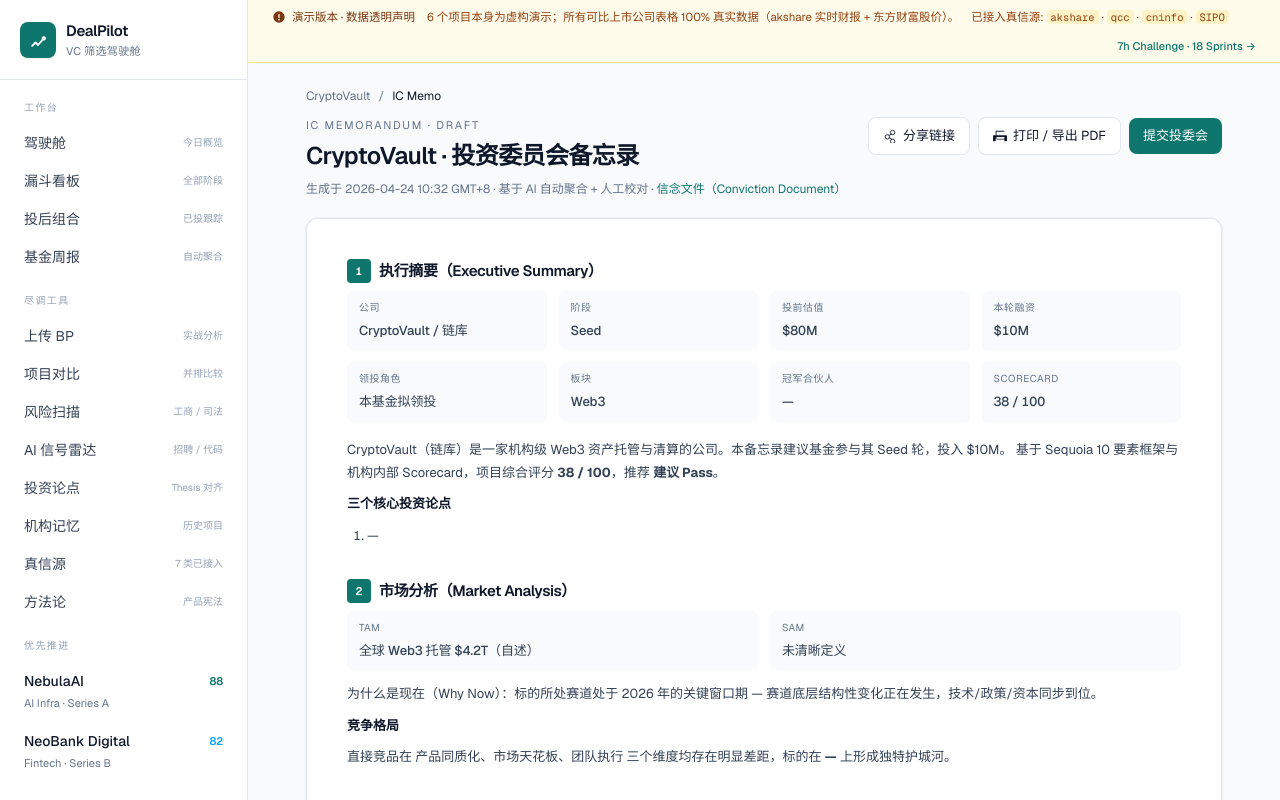
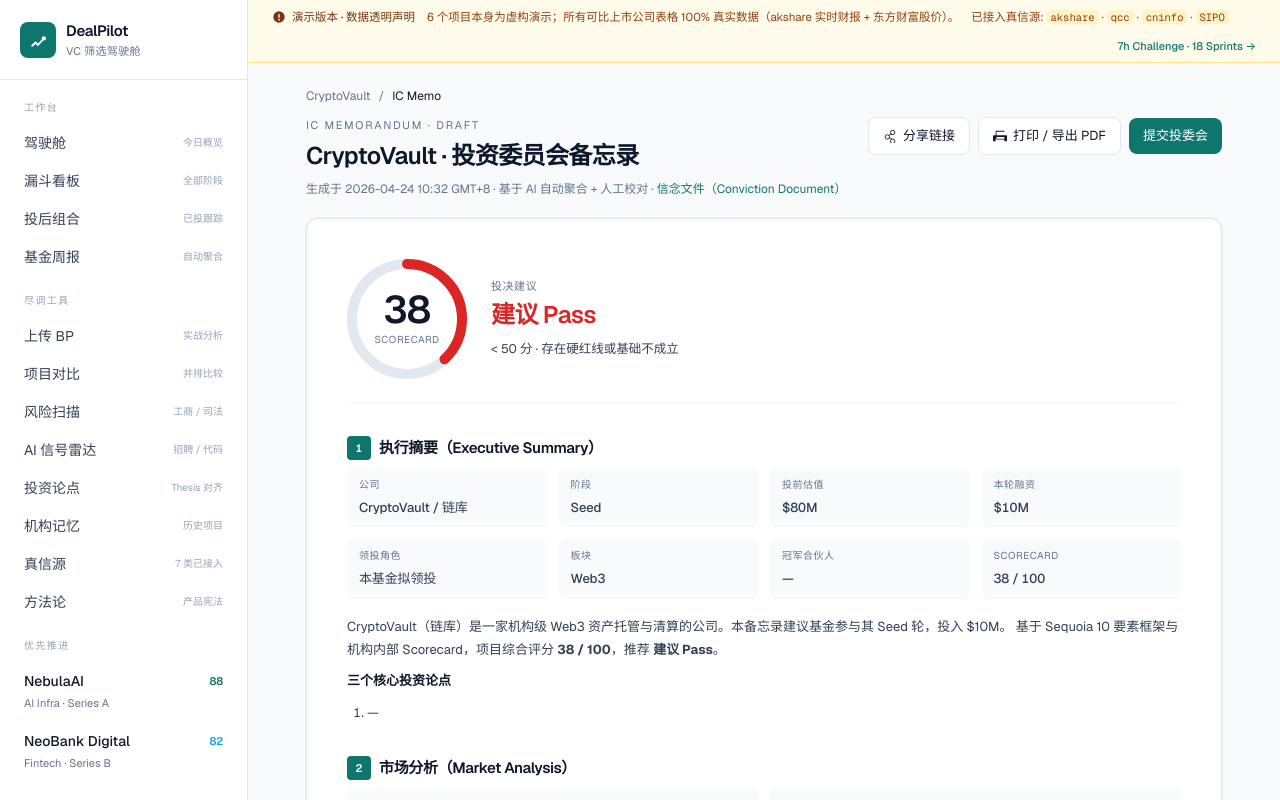
Before and after one commit to sherconan/dealpilot-claude, a React (Vite) app: page /deal/crypto-vault/memo in a window 1280 px wide. Shown: the top 800 px of the page. Built offline with nearby package versions, Linux system fonts and the light colour scheme.

Commit message:
feat(s25): ICMemo visual hero — ScoreRing + recommendation banner + akshare comp anchor

```diff
--- a/src/pages/ICMemo.tsx
+++ b/src/pages/ICMemo.tsx
@@ -1,13 +1,19 @@
 import { useState } from 'react'
 import { Link, useParams } from 'react-router-dom'
 import { getDealById } from '../data/deals'
-import { sequoiaLabels } from '../lib/scoring'
+import { getDealExtra } from '../data/extra'
+import { sequoiaLabels, recommendationMeta } from '../lib/scoring'
+import ScoreRing from '../components/ScoreRing'
+import ThesisCanvas from '../components/ThesisCanvas'
 
 export default function ICMemo() {
   const { id } = useParams()
   const deal = getDealById(id || '')
+  const extra = getDealExtra(id || '')
   const [shareCopied, setShareCopied] = useState(false)
   if (!deal) return <div className="p-10 text-center text-ink-500">项目未找到</div>
+  const recMeta = recommendationMeta[deal.recommendation]
+  const topComp = extra?.publicComps[0]
 
   const handlePrint = () => window.print()
   const handleShare = async () => {
@@ -47,6 +53,22 @@
       </header>
 
       <article className="bg-white border border-ink-200 rounded-xl p-10 shadow-card prose-sm">
+        {/* Visual Hero — 评分 + 推荐 + 真实可比锚定 */}
+        <div className="flex items-center gap-6 mb-8 pb-6 border-b border-ink-100">
+          <ScoreRing score={deal.score} color={deal.accentColor} size={120} label="Scorecard" />
+          <div className="flex-1">
+            <div className="text-[11px] tracking-wider uppercase text-ink-500">投决建议</div>
+            <div className="text-[24px] font-semibold tracking-tight mt-0.5" style={{ color: recMeta.color }}>{recMeta.label}</div>
+            <p className="text-[12.5px] text-ink-700 mt-1.5 leading-relaxed">{recMeta.rationale}</p>
+            {topComp && (
+              <div className="mt-2.5 text-[11px] text-ink-600 bg-ink-50 rounded px-2.5 py-1.5 inline-block">
+                估值锚定：<b>{topComp.name}</b> {topComp.ticker} · 营收 <span className="num">{topComp.revenue}</span> · 净利率 <span className="num">{topComp.netMargin}</span>
+                <span className="text-emerald-700 ml-2 num font-medium">✓ akshare 实时</span>
+              </div>
+            )}
+          </div>
+        </div>
+
         <Section num="1" title="执行摘要（Executive Summary）">
           <div className="grid grid-cols-4 gap-3 mb-4 text-[12px]">
             <Kv k="公司" v={`${deal.name} / ${deal.cnName}`} />
```
